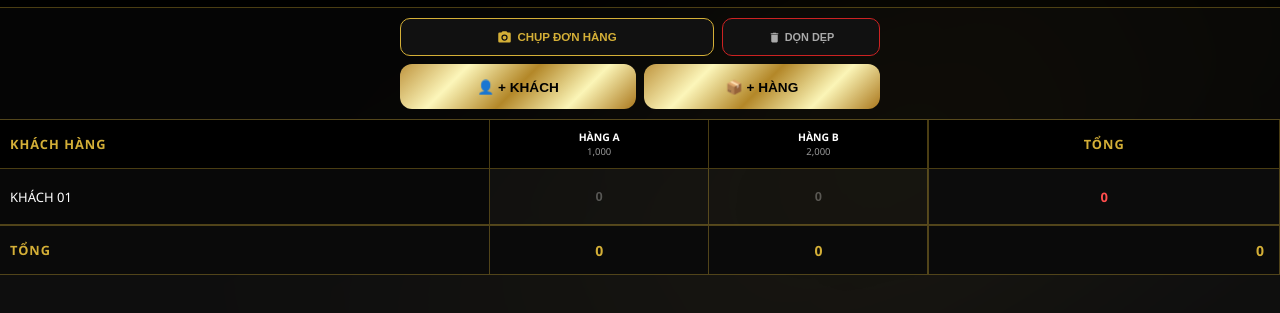
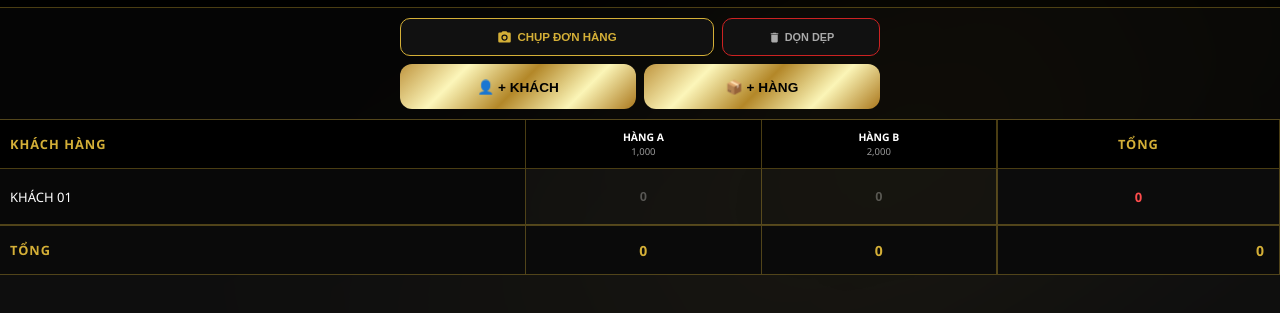
Before and after one commit to votan1102/So-chot-don, a website: page www/index.html in a window 1280 px wide. Shown: the part 69-382 px from the top of the page. Drawn offline with nearby package versions, Linux system fonts and the light colour scheme.

Commit message:
Adjust total-cell min-width and clean up comments
Updated min-width for total-cell and adjusted comments.

```diff
--- a/www/index.html
+++ b/www/index.html
@@ -39,8 +39,11 @@
         th, td { border-bottom: var(--grid-line); border-right: var(--grid-line); padding: 10px 4px; text-align: center; }
         thead th { position: sticky; top: 0; z-index: 1000; background-color: #000 !important; color: #ffffff; font-weight: 900; font-size: 0.65rem; }
         thead th.sticky-col, thead th.total-cell { font-size: 0.8rem !important; font-weight: 900 !important; letter-spacing: 1px; background-color: #000 !important; color: var(--gold-main) !important; }
-        .sticky-col { position: sticky; left: 0; z-index: 1500; background-color: #080808 !important; color: #fff; font-weight: 500; min-width: 90px; text-align: left; padding-left: 10px; font-size: var(--unified-font); border-right: var(--grid-line) !important; }
-        .total-cell { position: sticky; right: 0; z-index: 1500; background-color: #0c0c0c !important; color: var(--danger); font-weight: 800; font-size: 13px; min-width: 80px; border-left: var(--grid-line) !important; }
+
+        /* ── ĐÃ SỬA: sticky-col 80px, total-cell 60px ── */
+        .sticky-col { position: sticky; left: 0; z-index: 1500; background-color: #080808 !important; color: #fff; font-weight: 500; min-width: 80px; text-align: left; padding-left: 10px; font-size: var(--unified-font); border-right: var(--grid-line) !important; }
+        .total-cell { position: sticky; right: 0; z-index: 1500; background-color: #0c0c0c !important; color: var(--danger); font-weight: 800; font-size: 13px; min-width: 60px; border-left: var(--grid-line) !important; }
+
         thead th.sticky-col { z-index: 2500 !important; top: 0; left: 0; }
         thead th.total-cell { z-index: 2500 !important; top: 0; right: 0; }
         .table-container input { width: 35px; height: 35px; border: 1px solid transparent; border-radius: 50%; font-size: var(--unified-font); font-weight: 700; color: #555; background: transparent; text-align: center; }
@@ -60,7 +63,6 @@
         .btn-confirm { background: var(--gold-gradient); color: #000; width: 100%; padding: 14px; border: none; border-radius: 12px; font-weight: 900; text-transform: uppercase; cursor: pointer; font-size: 0.85rem; }
         .btn-cancel { color: #555; text-align: center; margin-top: 15px; font-size: 0.7rem; font-weight: 800; text-transform: uppercase; cursor: pointer; }
 
-        /* CLEAN MODE */
         #cleanOverlay { position: fixed; top: 0; left: 0; width: 100%; height: 100%; background: #000; z-index: 8000; display: none; flex-direction: column; touch-action: none; }
         .clean-header { padding: 15px 10px; text-align: center; background: #000; border-bottom: 1.5px solid var(--gold-main); flex-shrink: 0; height: 70px; }
         .clean-footer { position: absolute; bottom: 0; left: 0; width: 100%; height: 80px; padding: 15px; background: rgba(0,0,0,0.9); display: flex; gap: 10px; align-items: center; border-top: 1px solid #222; }
@@ -75,11 +77,8 @@
         #cleanView thead th.sticky-col, #cleanView tfoot td.sticky-col { color: var(--gold-main) !important; font-size: 0.8rem !important; font-weight: 900 !important; }
         #cleanView .sticky-col { border-right: 0.8px solid rgba(212, 175, 55, 0.2) !important; text-align: left; padding-left: 8px; font-weight: 500; color: #fff; font-size: var(--unified-font); }
         .btn-exit { flex: 1; height: 45px; background: #222; color: #fff; border-radius: 12px; font-weight: 900; border: none; text-transform: uppercase; font-size: 0.75rem; cursor: pointer; }
-
-        /* NÚT LƯU ẢNH */
         .btn-save-img { flex: 1.5; height: 45px; background: var(--gold-gradient); color: #000; border-radius: 12px; font-weight: 900; border: none; text-transform: uppercase; font-size: 0.75rem; cursor: pointer; display: flex; align-items: center; justify-content: center; gap: 5px; }
 
-        /* LOADING */
         #loadingOverlay { position: fixed; top: 0; left: 0; width: 100%; height: 100%; background: rgba(0,0,0,0.92); z-index: 9999; display: none; flex-direction: column; align-items: center; justify-content: center; gap: 20px; }
         .loading-spinner { width: 50px; height: 50px; border: 3px solid #222; border-top-color: var(--gold-main); border-radius: 50%; animation: spin 0.8s linear infinite; }
         @keyframes spin { to { transform: rotate(360deg); } }
@@ -89,7 +88,6 @@
         .editable { cursor: pointer; }
 
         #captureTarget { position: fixed; top: 0; left: 0; opacity: 0; pointer-events: none; z-index: -1; background: #050505; display: none; }
-
         #captureTarget table { border-collapse: separate; border-spacing: 0; border: 1px solid rgba(212,175,55,0.5); }
         #captureTarget th, #captureTarget td { border: 0.8px solid rgba(212,175,55,0.25); padding: 10px 8px; text-align: center; font-family: 'Segoe UI', Roboto, Helvetica, Arial, sans-serif; }
         #captureTarget .cap-header-wrap { background: #000; padding: 18px 20px 14px; text-align: center; border-bottom: 1.5px solid #d4af37; }
@@ -213,7 +211,6 @@
             if (diff > 0 && sc && sc.scrollTop <= 0) e.preventDefault();
         }, { passive: false });
 
-        // FIX: Tap ra ngoài input → blur ngay, đóng bàn phím
         document.addEventListener('touchstart', e => {
             const active = document.activeElement;
             if (active && active.tagName === 'INPUT' && active.closest('.table-container')) {
@@ -253,7 +250,6 @@
             const saved = localStorage.getItem(STORAGE_KEY);
             if (saved) { try { appState = JSON.parse(saved); } catch(e) {} }
             render();
-            // FIX: Blur mọi element đang focus khi khởi động, tránh bàn phím tự hiện
             setTimeout(() => {
                 if (document.activeElement && document.activeElement !== document.body) {
                     document.activeElement.blur();
@@ -275,7 +271,6 @@
                 let rC = `<tr class="${c.paid?'row-paid':''}"><td class="sticky-col editable" onclick="detectDoubleTap(event,'customer',${ci})">${c.name}</td>`;
                 appState.products.forEach((p, pi) => {
                     const q = c.qtys[pi] || 0;
-                    // FIX: thêm onkeydown để blur (đóng bàn phím) khi nhấn Enter/Done
                     rC += `<td><input type="text" class="${q>0?'has-data':''}" data-ci="${ci}" data-pi="${pi}" inputmode="decimal" value="${q}" oninput="updateQty(this)" onkeydown="if(event.key==='Enter'||event.keyCode===13){this.blur();return false;}" onclick="this.select()"></td>`;
                 });
                 rC += `<td class="total-cell" id="t-r-${ci}" onclick="initiatePay(${ci})">0</td></tr>`;
@@ -517,4 +512,3 @@
     </script>
 </body>
 </html>
-rm
```
